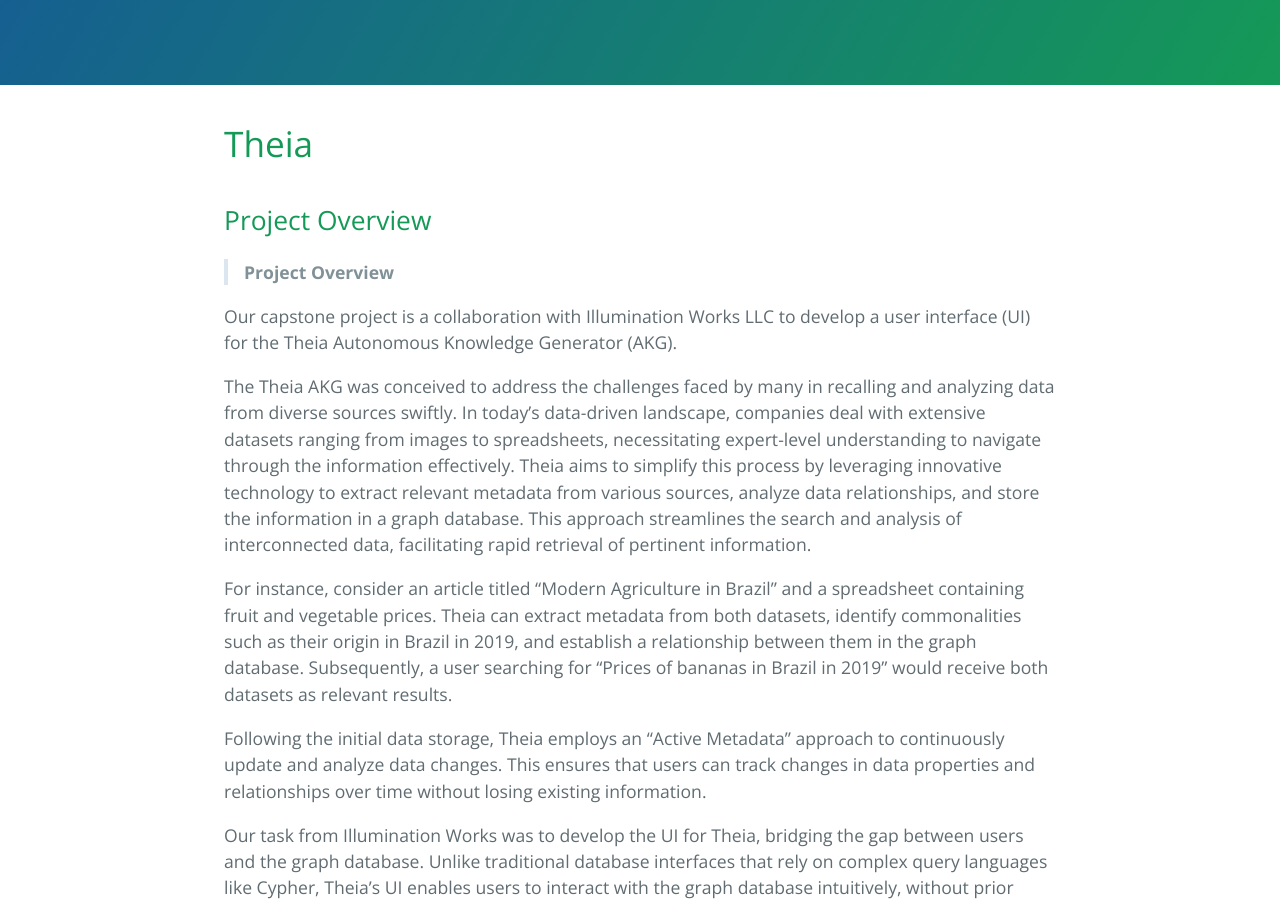
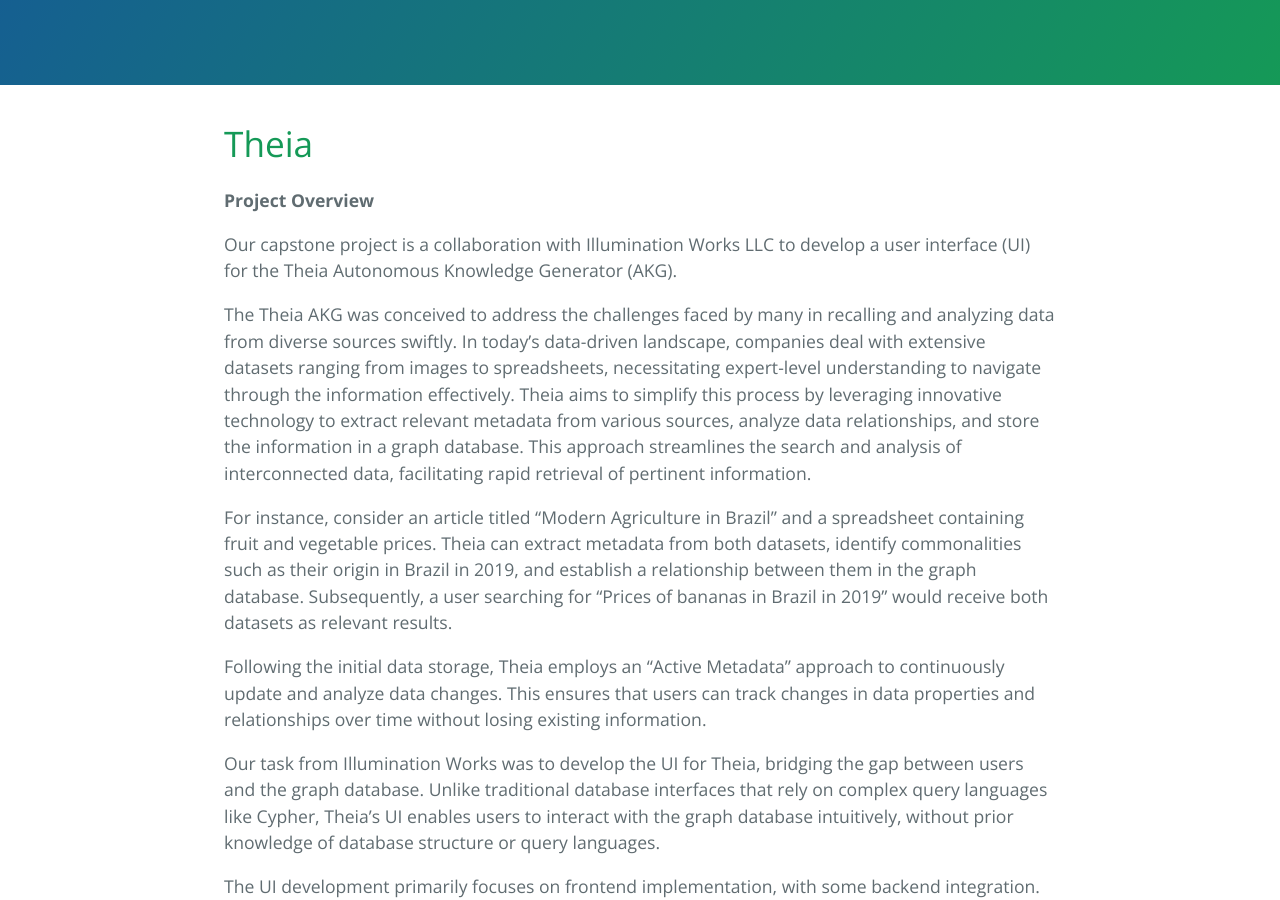
Before and after one commit to UD-CPS491-24S-Team/Team03-IlluminationWorks-Public, a Jekyll site: the page built from index.md, in a window 1280 px wide and 900 px high, scrolled down 328 px. Built offline with Jekyll 4.4.1, drawn with Linux system fonts in a browser that asks for light colours; our own code applies the rules of GitHub Pages for plain Markdown files.

Commit message:
formatting fix

```diff
--- a/index.md
+++ b/index.md
@@ -2,9 +2,8 @@
 layout: default
 ---
 # Theia
-## Project Overview
 
-> **Project Overview**
+**Project Overview**
 
 Our capstone project is a collaboration with Illumination Works LLC to develop a user interface (UI) for the Theia Autonomous Knowledge Generator (AKG).
 
```
